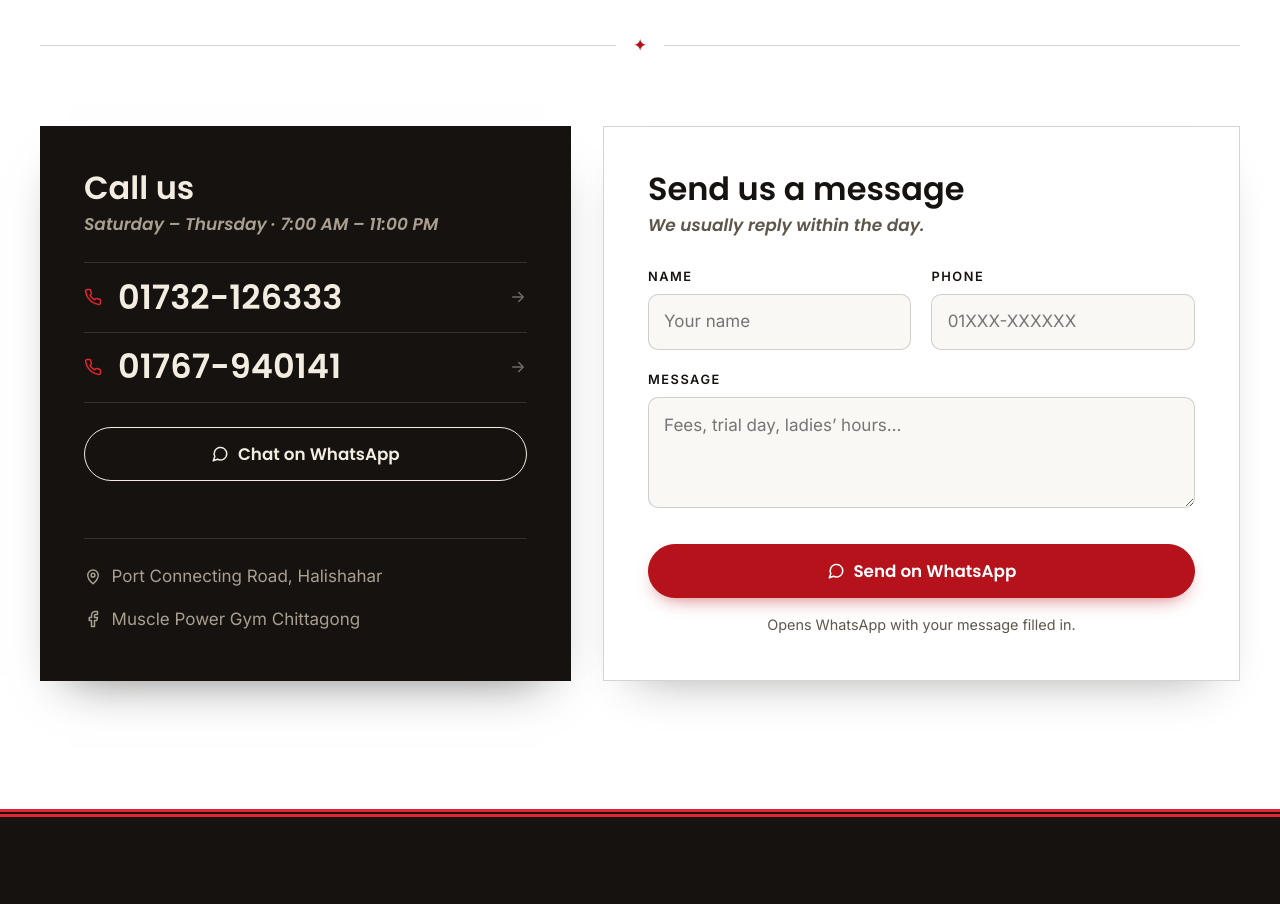
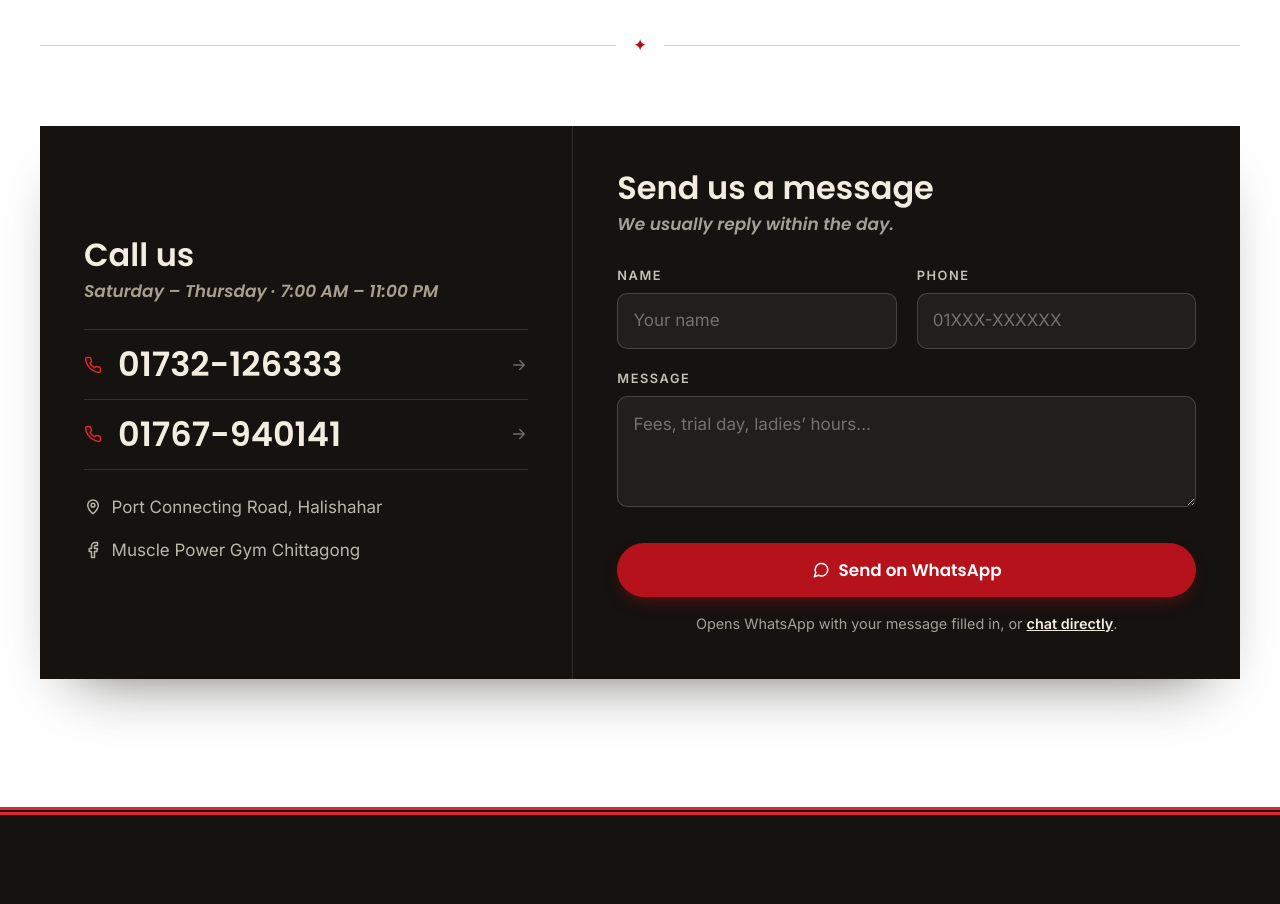
Before and after one commit to KamrulHasaanAnanda/muscle-power-gym, a React (Vite) app: page / in a window 1280 px wide. Shown: the part 7360-8264 px from the top of the page. Built offline with nearby package versions, Linux system fonts and the light colour scheme.

Commit message:
Enhance contact panel layout and form styles in CSS for improved user experience. Update Home component to streamline WhatsApp chat link and clarify messaging instructions.

```diff
--- a/src/App.css
+++ b/src/App.css
@@ -1411,8 +1411,7 @@
 .contact-links {
   list-style: none;
   margin: auto 0 0;
-  padding: 1.5rem 0 0;
-  border-top: 1px solid rgba(243, 237, 225, 0.14);
+  padding: 0;
   display: grid;
   gap: 0.75rem;
   color: #a99f90;
@@ -1506,8 +1505,77 @@
   text-align: center;
 }
 
+
+/* One dark contact panel: call details left, message form right */
+
+.contact {
+  grid-template-columns: 1fr 1.25fr;
+  gap: 0;
+  background: var(--ink);
+  color: var(--cream);
+  box-shadow: 0 30px 60px -36px rgba(21, 18, 15, 0.7);
+}
+
+.contact-card {
+  justify-content: center;
+  box-shadow: none;
+  border-right: 1px solid rgba(243, 237, 225, 0.12);
+}
+
+.contact-links {
+  margin-top: 0;
+  color: rgba(243, 237, 225, 0.75);
+}
+
+.form {
+  background: transparent;
+  color: var(--cream);
+  border: 0;
+  box-shadow: none;
+}
+
+.form-sub,
+.form-note {
+  color: rgba(243, 237, 225, 0.65);
+}
+
+.form-note a {
+  color: var(--cream);
+  font-weight: 600;
+}
+
 .form-note.is-ok {
-  color: #15803d;
+  color: #4ade80;
+}
+
+.form label span {
+  color: rgba(243, 237, 225, 0.8);
+}
+
+.form input,
+.form textarea {
+  color: var(--cream);
+  background: rgba(243, 237, 225, 0.06);
+  border-color: rgba(243, 237, 225, 0.18);
+}
+
+.form input::placeholder,
+.form textarea::placeholder {
+  color: rgba(243, 237, 225, 0.4);
+}
+
+.form input:focus,
+.form textarea:focus {
+  background: rgba(243, 237, 225, 0.1);
+  border-color: var(--red-bright);
+  box-shadow: 0 0 0 3px rgba(224, 38, 46, 0.25);
+}
+
+@media (max-width: 900px) {
+  .contact-card {
+    border-right: 0;
+    border-bottom: 1px solid rgba(243, 237, 225, 0.12);
+  }
 }
 
 @media (max-width: 900px) {
--- a/src/pages/Home.jsx
+++ b/src/pages/Home.jsx
@@ -469,15 +469,6 @@ export default function Home() {
                   <ArrowIcon />
                 </a>
               </div>
-              <a
-                className="btn btn-lg btn-block btn-ghost"
-                href={WHATSAPP}
-                target="_blank"
-                rel="noreferrer"
-              >
-                <ChatIcon />
-                Chat on WhatsApp
-              </a>
               <ul className="contact-links">
                 <li>
                   <a href={MAPS} target="_blank" rel="noreferrer">
@@ -521,7 +512,13 @@ export default function Home() {
                   <a href={`tel:${PHONE_TEL}`}>{PHONE}</a>.
                 </p>
               ) : (
-                <p className="form-note">Opens WhatsApp with your message filled in.</p>
+                <p className="form-note">
+                  Opens WhatsApp with your message filled in, or{' '}
+                  <a href={WHATSAPP} target="_blank" rel="noreferrer">
+                    chat directly
+                  </a>
+                  .
+                </p>
               )}
             </form>
           </div>
```
